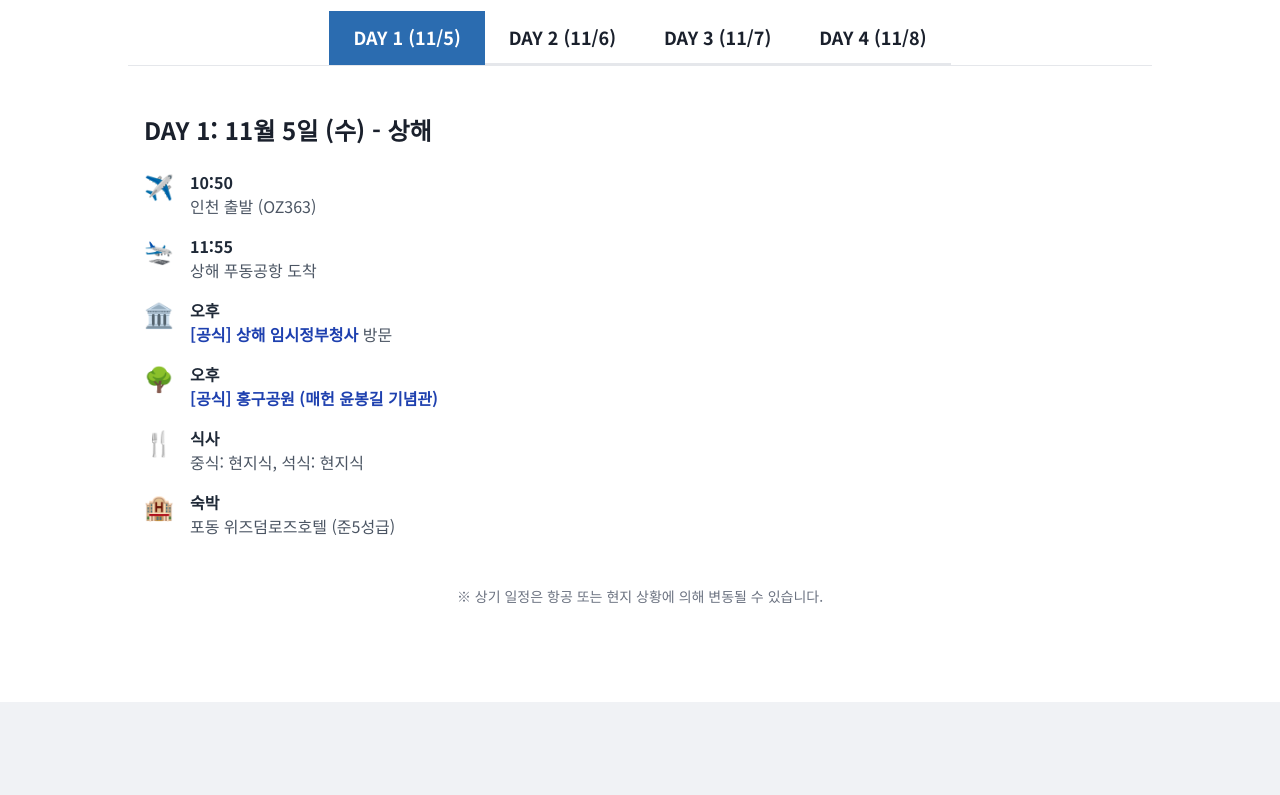
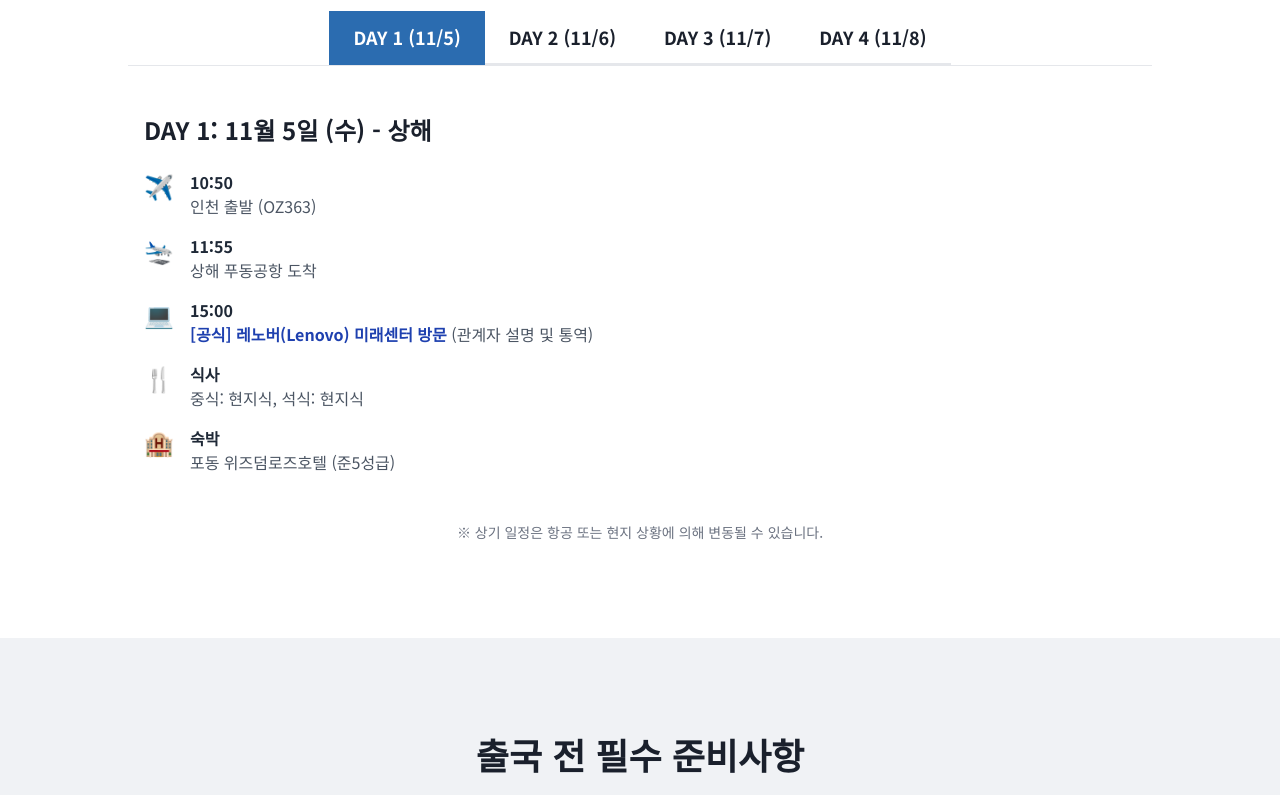
Before and after one commit to Indadady/AI_shanghai_hangzhou, a plain HTML site: page index.html in a window 1280 px wide. Shown: the part 2385-3180 px from the top of the page. Drawn offline with nearby package versions, Linux system fonts and the light colour scheme.

Commit message:
Update index.html

```diff
--- a/index.html
+++ b/index.html
@@ -278,8 +278,7 @@
                     items: [
                         { time: '10:50', desc: '인천 출발 (OZ363)', icon: '✈️' },
                         { time: '11:55', desc: '상해 푸동공항 도착', icon: '🛬' },
-                        { time: '오후', desc: '<strong class="text-blue-800">[공식] 상해 임시정부청사</strong> 방문', icon: '🏛️' },
-                        { time: '오후', desc: '<strong class="text-blue-800">[공식] 홍구공원 (매헌 윤봉길 기념관)</strong>', icon: '🌳' },
+                        { time: '15:00', desc: '<strong class="text-blue-800">[공식] 레노버(Lenovo) 미래센터 방문</strong> (관계자 설명 및 통역)', icon: '💻' },
                         { time: '식사', desc: '중식: 현지식, 석식: 현지식', icon: '🍴' },
                         { time: '숙박', desc: '포동 위즈덤로즈호텔 (준5성급)', icon: '🏨' },
                     ]
@@ -288,7 +287,8 @@
                     title: 'DAY 2: 11월 6일 (목) - 상해 → 항주',
                     items: [
                         { time: '오전', desc: '호텔 조식', icon: '🥐' },
-                        { time: '09:30', desc: '<strong class="text-blue-800">[공식] 레노버(Lenovo) 미래센터 방문</strong> (관계자 설명 및 통역)', icon: '💻' },
+                        { time: '09:00', desc: '<strong class="text-blue-800">[공식] 상해 임시정부청사</strong> 방문', icon: '🏛️' },
+                        { time: '오후', desc: '<strong class="text-blue-800">[공식] 홍구공원 (매헌 윤봉길 기념관)</strong>', icon: '🌳' },
                         { time: '오후', desc: '항주로 이동 (약 3시간 소요)', icon: '🚌' },
                         { time: '식사', desc: '조식: 호텔식, 중식: 상해요리, 석식: 한식', icon: '🍴' },
                         { time: '숙박', desc: '항주 백마호 건국호텔 (준5성급)', icon: '🏨' },
@@ -297,8 +297,7 @@
                 day3: {
                     title: 'DAY 3: 11월 7일 (금) - 항주 (AI 체험의 날)',
                     items: [
-                        { time: '오후', desc: '<strong class="text-blue-800">[공식] 스마트버스 체험</strong> (12인승 L4 자율주행 탑승)', icon: '🤖' },
-                        { time: '15:00', desc: '<strong class="text-blue-800">[공식] 알리바바(Alibaba) 본사 방문</strong> (관계자 설명 및 통역)', icon: '🏢' },
+                        { time: '16:30', desc: '<strong class="text-blue-800">[공식] 알리바바(Alibaba) 본사 방문</strong> (관계자 설명 및 통역)', icon: '🏢' },
                         { time: '저녁', desc: '<strong class="text-blue-800">[공식] 친청리 허마(Hema) 스마트마트 체험</strong>', icon: '🛒' },
                         { time: '식사', desc: '조식: 호텔식, 중식: 샤브샤브, 석식: 알리바바 호텔식', icon: '🍴' },
                         { time: '숙박', desc: '<strong class="text-red-600">[핵심] 항주 플라이주(FlyZoo) 호텔 (AI 호텔 숙박 체험)</strong>', icon: '🏨' },
@@ -308,6 +307,7 @@
                     title: 'DAY 4: 11월 8일 (토) - 항주 → 인천',
                     items: [
                         { time: '오전', desc: '호텔 조식', icon: '🥐' },
+                        { time: '오후', desc: '<strong class="text-blue-800">[공식] 스마트버스 체험</strong> (12인승 L4 자율주행 탑승)', icon: '🤖' },
                         { time: '오후', desc: '중식 후 공항으로 이동', icon: '🚌' },
                         { time: '15:05', desc: '항주 출발 (OZ360)', icon: '✈️' },
                         { time: '18:10', desc: '인천 도착', icon: '🛬' },
```
